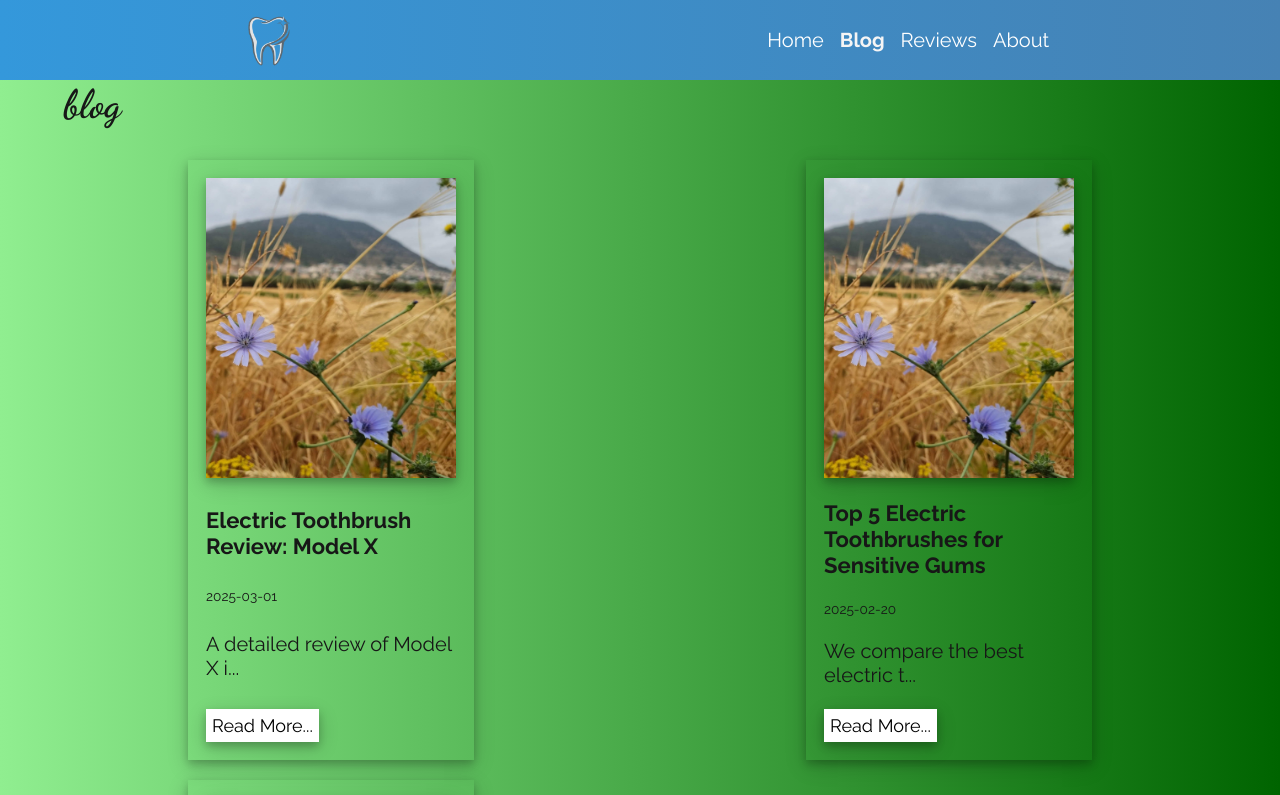
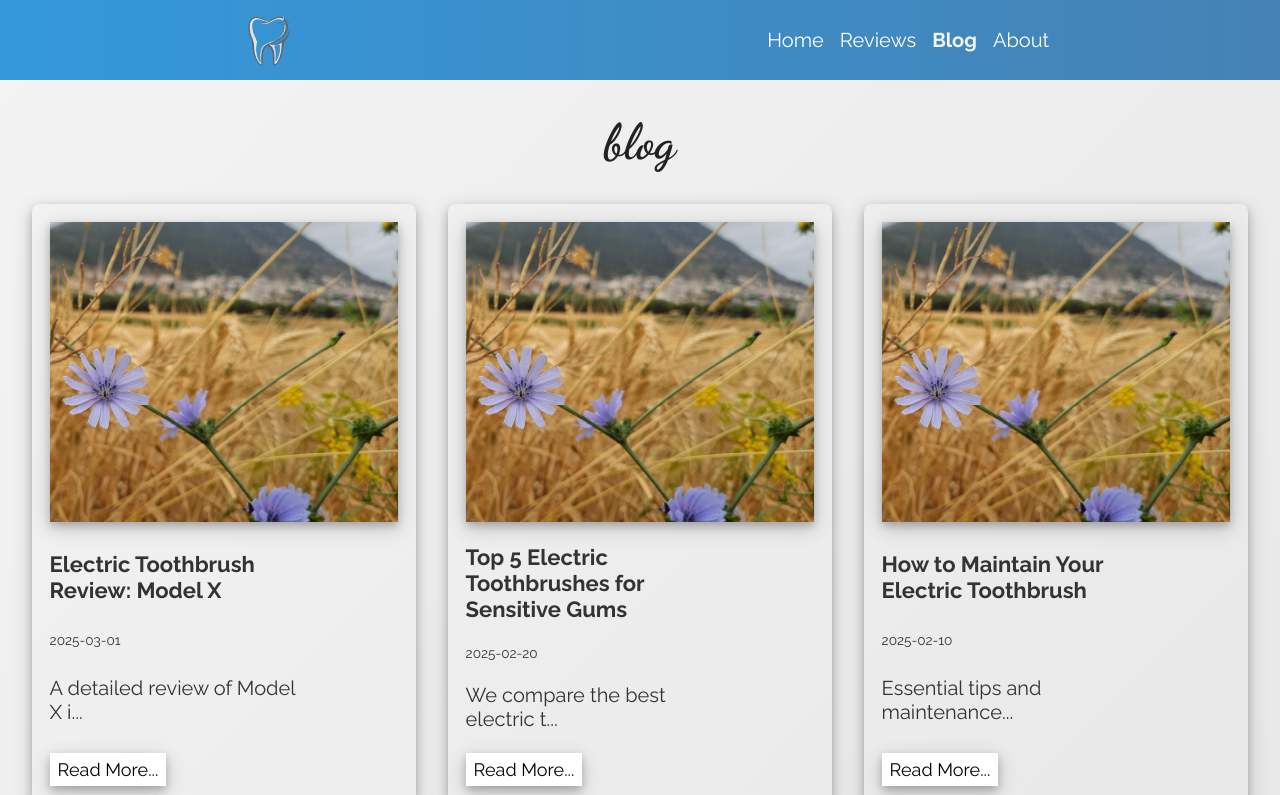
Before and after one commit to gefenbar/affiliate-template, a Next.js app: page /blog in a window 1280 px wide. Shown: the top 795 px of the page. Built offline with nearby package versions, Linux system fonts and the light colour scheme.

Commit message:
design improvements

```diff
--- a/src/app/about/page.css
+++ b/src/app/about/page.css
@@ -1,7 +1,7 @@
 /* About.css */
 .about {
   background: linear-gradient(to bottom, #f0f0f0, #ffffff);
-  padding: 3rem 1rem;
+  padding: 2rem;
   display: flex;
   align-items: center;
   justify-content: center;
--- a/src/app/blog/page.css
+++ b/src/app/blog/page.css
@@ -1,25 +1,22 @@
 .blog {
-    background-image: linear-gradient(to right, lightgreen, darkgreen);
+    padding: 2rem;
+    background: linear-gradient(135deg, #f3f3f3, #e8e8e8);
+    min-height: 100vh;
+    font-family: 'Poppins', sans-serif;
+    color: #333;
   }
-  .articles-grid {
-    display: grid!important;
-    /* grid-template-rows: min-content; */
-    grid-template-columns: auto auto;
-  /* background-color: dodgerblue; */
-  /* padding: 10px; */
-    /* grid-template-columns: max-content; */
-    /* gap: 0!important; */
-    place-items: center;
-    padding: 2rem;
-    gap: 20px;
+
+  .blog h1 {
+    text-align: center;
+    margin-bottom: 2rem;
+    color: #222;
   }
-  /* .blog .article-card { */
-    /* width: 400px; */
-    /* margin: 0; */
-    /* justify-content: unset; */
-  /* } */
-  @media (max-width: 600px) {
-    .articles-grid {
-      flex-direction: column;
-    }
+
+  .blog .articles-grid {
+    display: grid;
+    grid-template-columns: repeat(auto-fit, minmax(300px, 1fr));
+    gap: 2rem;
   }
+  .blog .article-card {
+    min-width: 300px;
+  }
--- a/src/app/blog/page.js
+++ b/src/app/blog/page.js
@@ -5,7 +5,7 @@ import "./page.css";
 export default function ArticlesPage() {
   return (
     <div className="blog">
-      <h2>blog</h2>
+      <h1>blog</h1>
       <div className="articles-grid">
         {articlesData.map((article) => (
           <ArticleCard key={article.id} article={article} showDate={true} />
--- a/src/app/components/ArticleCard.css
+++ b/src/app/components/ArticleCard.css
@@ -8,6 +8,7 @@
   padding: 1.1rem;
   text-align: left;
   height: 600px;
+  border-radius: 8px;
   /* min-width: max-content; */
 
   /* max-width: 350px; */
@@ -17,6 +18,7 @@
   width: 100%;
   /* height: 100%; */
   /* max-width: 250px; */
+  object-fit: cover;
   box-shadow: 0 4px 8px #0003, 0 6px 20px #00000030;
 }
 .article-card button {
--- a/src/app/components/Header.js
+++ b/src/app/components/Header.js
@@ -13,12 +13,13 @@ export default function Header() {
           <li className={pathname === '/' ? 'active' : ''}>
             <Link href="/">Home</Link>
           </li>
+          <li className={pathname === '/reviews' ? 'active' : ''}>
+            <Link href="/reviews">Reviews</Link>
+          </li>
           <li className={pathname === '/blog' ? 'active' : ''}>
             <Link href="/blog">Blog</Link>
           </li>
-          <li className={pathname === '/reviews' ? 'active' : ''}>
-            <Link href="/reviews">Reviews</Link>
-          </li>
+
           <li className={pathname === '/about' ? 'active' : ''}>
             <Link href="/about">About</Link>
           </li>
--- a/src/app/components/ReviewCard.css
+++ b/src/app/components/ReviewCard.css
@@ -4,6 +4,10 @@
     background: #fff;
     border-radius: 8px;
     overflow: hidden;
+    /* display: flex; */
+    /* flex-direction: column; */
+    /* justify-content: start; */
+
     box-shadow: 0 8px 16px rgba(0,0,0,0.1);
     transition: transform 0.3s ease, box-shadow 0.3s ease;
   }
@@ -52,7 +56,7 @@
   }
 
   .review-pros-cons p {
-    font-size: 0.9rem;
+    font-size: 0.95rem;
     margin: 0.3rem 0;
     color: #777;
   }
--- a/src/app/reviews/page.css
+++ b/src/app/reviews/page.css
@@ -1,10 +1,10 @@
-/* ReviewsPage.css */
 .reviews-page {
-    padding: 3rem 1rem;
+    padding: 2rem;
     background: linear-gradient(135deg, #f3f3f3, #e8e8e8);
     min-height: 100vh;
     font-family: 'Poppins', sans-serif;
     color: #333;
+    /* place-items: center; */
   }
 
   .reviews-page h1 {
@@ -15,6 +15,7 @@
   }
 
   .reviews-grid {
+
     display: grid;
     grid-template-columns: repeat(auto-fit, minmax(300px, 1fr));
     gap: 2rem;
--- a/src/app/reviews/page.js
+++ b/src/app/reviews/page.js
@@ -1,7 +1,7 @@
 "use client";
 import ReviewCard from "../components/ReviewCard";
 import reviewsData from "../data/reviews.json";
-import "./page.css"; // Use your existing CSS or adjust as needed
+import "./page.css";
 
 export default function ReviewsPage() {
   return (
```
